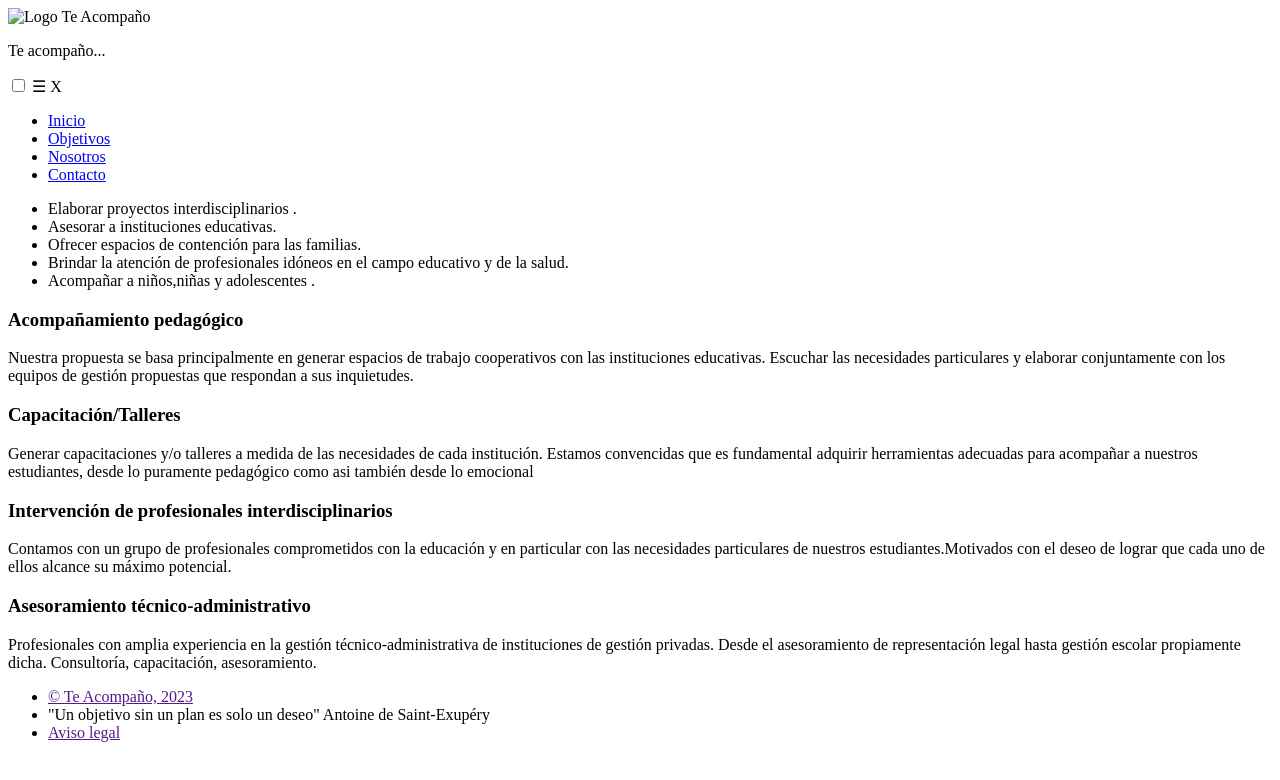
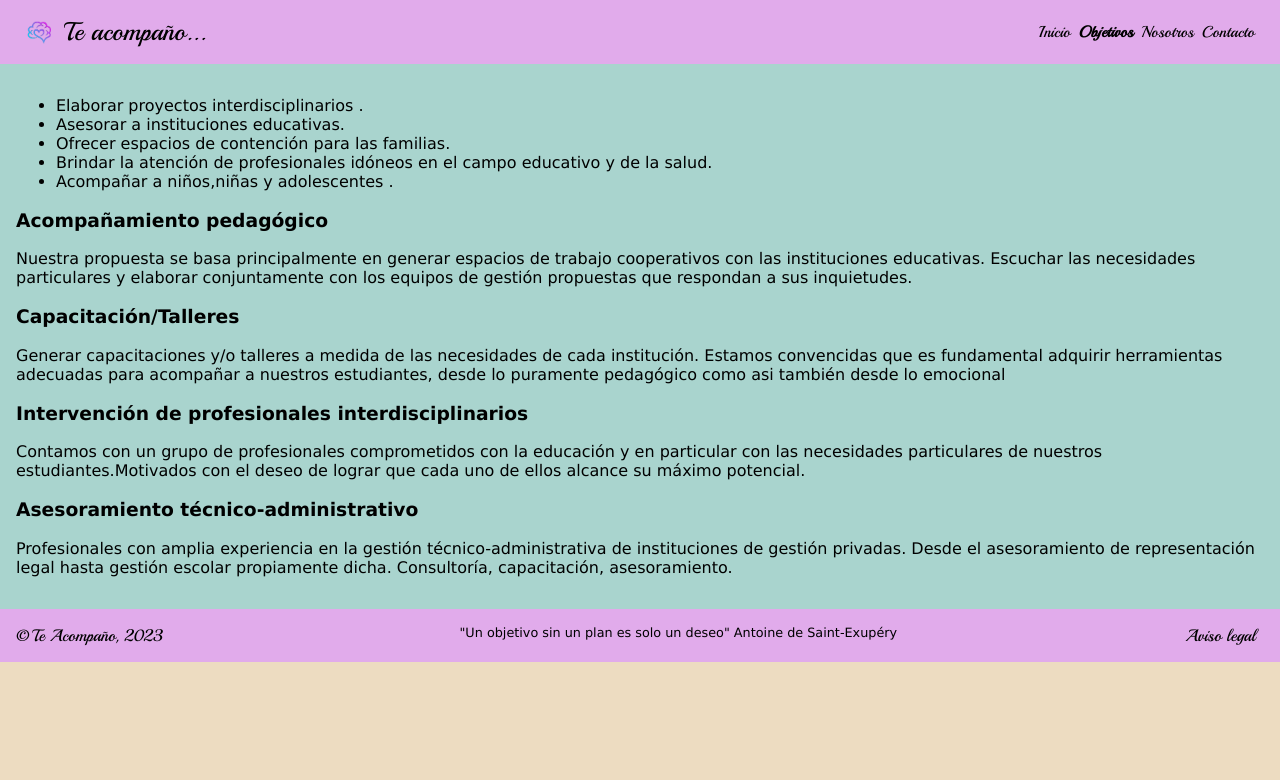
Before and after one commit to adpastore/Te_Acompanio, a plain HTML site: page objetivos.html in a window 1280 px wide. Drawn offline with Linux system fonts and the light colour scheme; the site is published under a folder, as on GitHub Pages, so addresses that start at the root find nothing.

Commit message:
Ajuste de master

```diff
--- a/colaboradores.html
+++ b/colaboradores.html
@@ -15,7 +15,7 @@
 
     <link href="https://fonts.googleapis.com/css2?family=Playball&display=swap" rel="stylesheet">
 
-    <link rel="icon" href="/imagenes1/favicon.png" type="image/x-icon">
+    <link rel="icon" href="imagenes1/favicon.png" type="image/x-icon">
 </head>
 
 <body>
@@ -26,7 +26,7 @@
         <div class="contenedor">
             <div>
                 <a class="logo">
-                    <img src="/imagenes1/Logo.png" alt="Logo Te Acompaño" class="src">
+                    <img src="imagenes1/Logo.png" alt="Logo Te Acompaño" class="src">
                     <p>Te acompaño...</p>
                 </a>
             </div>
--- a/objetivos.html
+++ b/objetivos.html
@@ -8,8 +8,8 @@
     <link href="https://fonts.googleapis.com/css2?family=Playball&display=swap" rel="stylesheet">
     <title>Te Acompaño...</title>
 
-    <link rel="stylesheet" href="/d_grid.css">
-    <link rel="icon" href="/imagenes1/favicon.png" type="image/x-icon">
+    <link rel="stylesheet" href="d_grid.css">
+    <link rel="icon" href="imagenes1/favicon.png" type="image/x-icon">
 
 </head>
 <body>
@@ -21,7 +21,7 @@
                     <div class="logo">
                     <!-- <a href="#" class="logo"> -->
 
-                        <img src="/imagenes1/Logo.png" alt="Logo Te Acompaño" class="src">
+                        <img src="imagenes1/Logo.png" alt="Logo Te Acompaño" class="src">
                         <p>Te acompaño...</p>
                     <!-- </a> -->
                     </div>
@@ -35,9 +35,9 @@
                 <nav>
                 <ul>
 
-                    <li><a href="/index.html">Inicio</a></li>
+                    <li><a href="index.html">Inicio</a></li>
                     <li><a href="#" class="actual">Objetivos</a></li>
-                    <li><a href="/nosotros.html">Nosotros</a></li>
+                    <li><a href="nosotros.html">Nosotros</a></li>
 
                     <li><a href="#">Contacto</a></li>
                 </ul>
@@ -69,9 +69,9 @@
 
 <footer class="footer">
         <ul>
-            <li><a href="">&copy; Te Acompaño,  2023</a></li>
+            <li><a>&copy; Te Acompaño,  2023</a></li>
             <li id="leyenda">"Un objetivo sin un plan es solo un deseo" Antoine de Saint-Exupéry</li>
-            <li><a href="">Aviso legal</a></li>
+            <li><a>Aviso legal</a></li>
         </ul>
 
 </footer>
```
Also changed, not shown: contacto.html (+2 -2 lines), index.html (+6 -6 lines), nosotros.html (+7 -7 lines), porque.html (+3 -3 lines).
